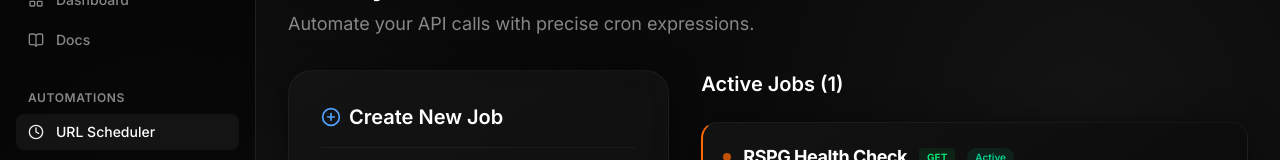
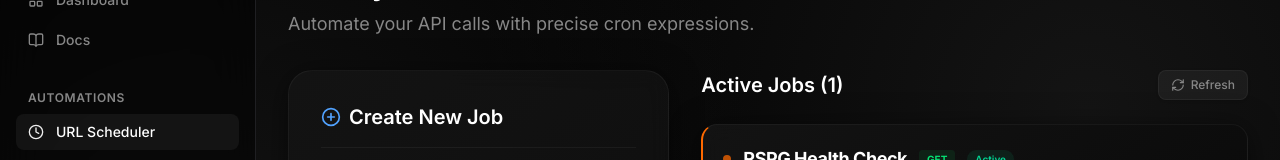
Before and after one commit to YashashavGoyal/chronyd, a Next.js app: page /dashboard/chronyd in a window 1280 px wide. Shown: the part 130-290 px from the top of the page. Built offline with nearby package versions, Linux system fonts and the light colour scheme.

Commit message:
add: refresh btn

```diff
--- a/app/dashboard/chronyd/page.tsx
+++ b/app/dashboard/chronyd/page.tsx
@@ -587,6 +587,9 @@ export default function ChronydPage() {
         <div className="lg:col-span-7">
           <div className="flex items-center justify-between mb-6">
             <h2 className="text-xl font-semibold text-white">Active Jobs ({jobs.length})</h2>
+            <button type="button" className="text-[11px] sm:text-xs font-medium text-muted hover:text-white flex items-center gap-1.5 transition-colors bg-white/5 hover:bg-white/10 px-2.5 sm:px-3 py-1.5 rounded-lg border border-white/5 shadow-sm">
+              <RefreshCw className="w-3.5 h-3.5" /> Refresh
+            </button>
           </div>
 
           <div className="space-y-4">
```
